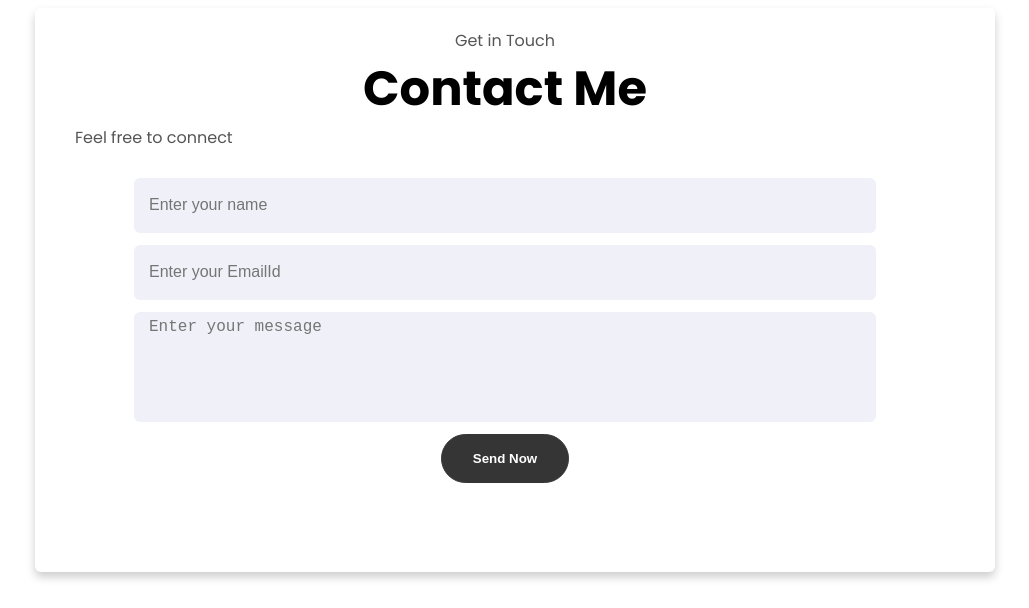
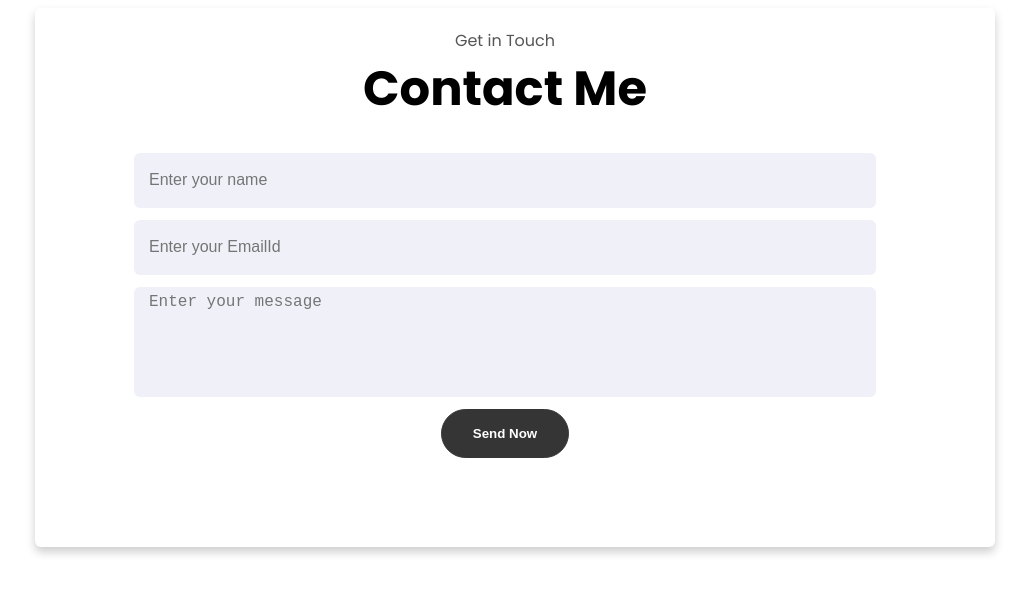
Before and after one commit to rohinipatare/myportfolio, a plain HTML site: page index.html in a window 1280 px wide. Shown: the part 3680-4288 px from the top of the page, without its empty margins (125-1154 px from the left). Drawn offline with nearby package versions, Linux system fonts and the light colour scheme.

Commit message:
Update index.html

```diff
--- a/index.html
+++ b/index.html
@@ -442,7 +442,7 @@
       <div class="container11 ">
         <p class="section__text__p1">Get in Touch</p>
       <h1 class="title">Contact Me</h1>
-      <p>Feel free to connect </p>
+
         <div class="content">
           <div class="right-side">
             <form action="https://formsubmit.co/b81d3fb9b783532398b05ea291a78c30" method="POST">
```
